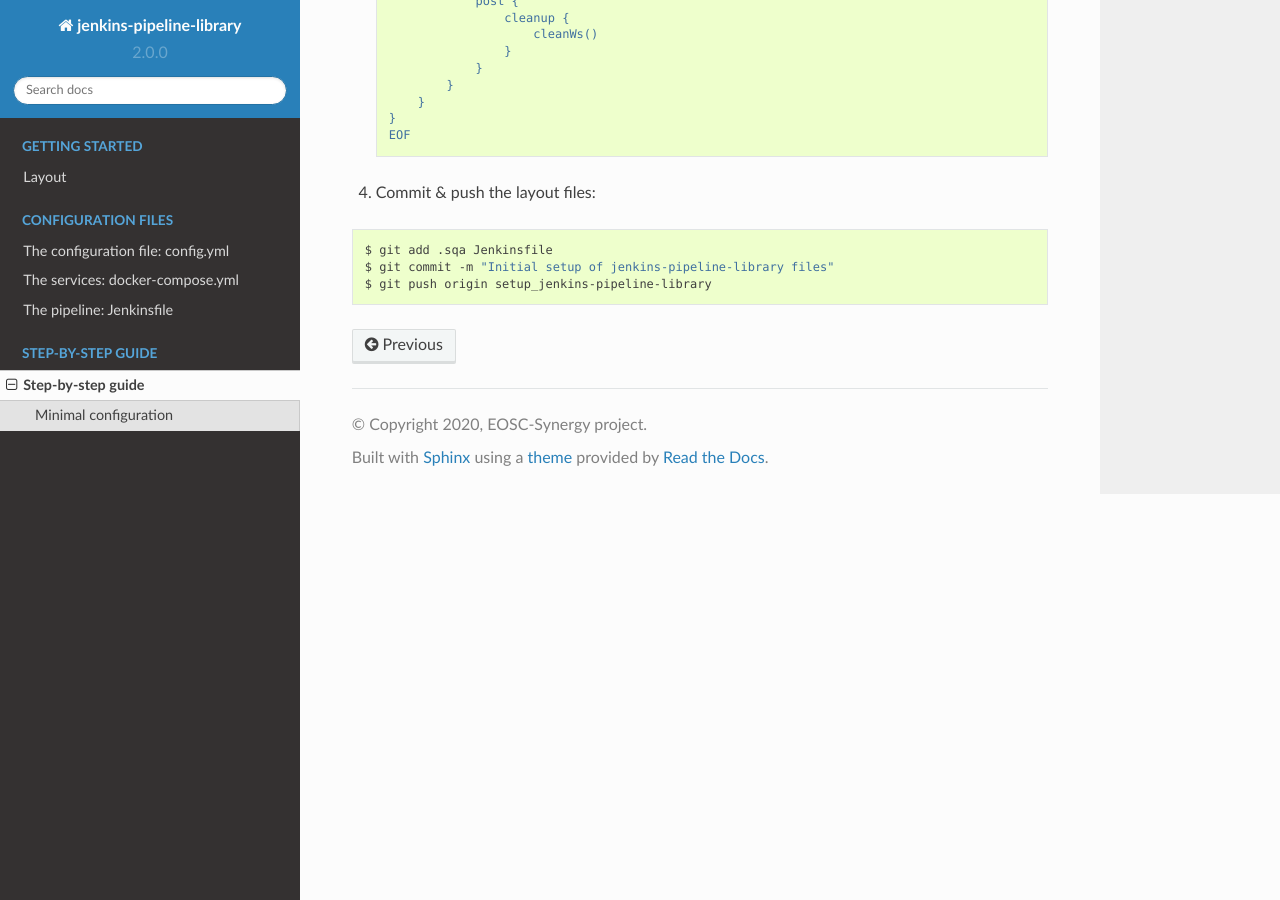
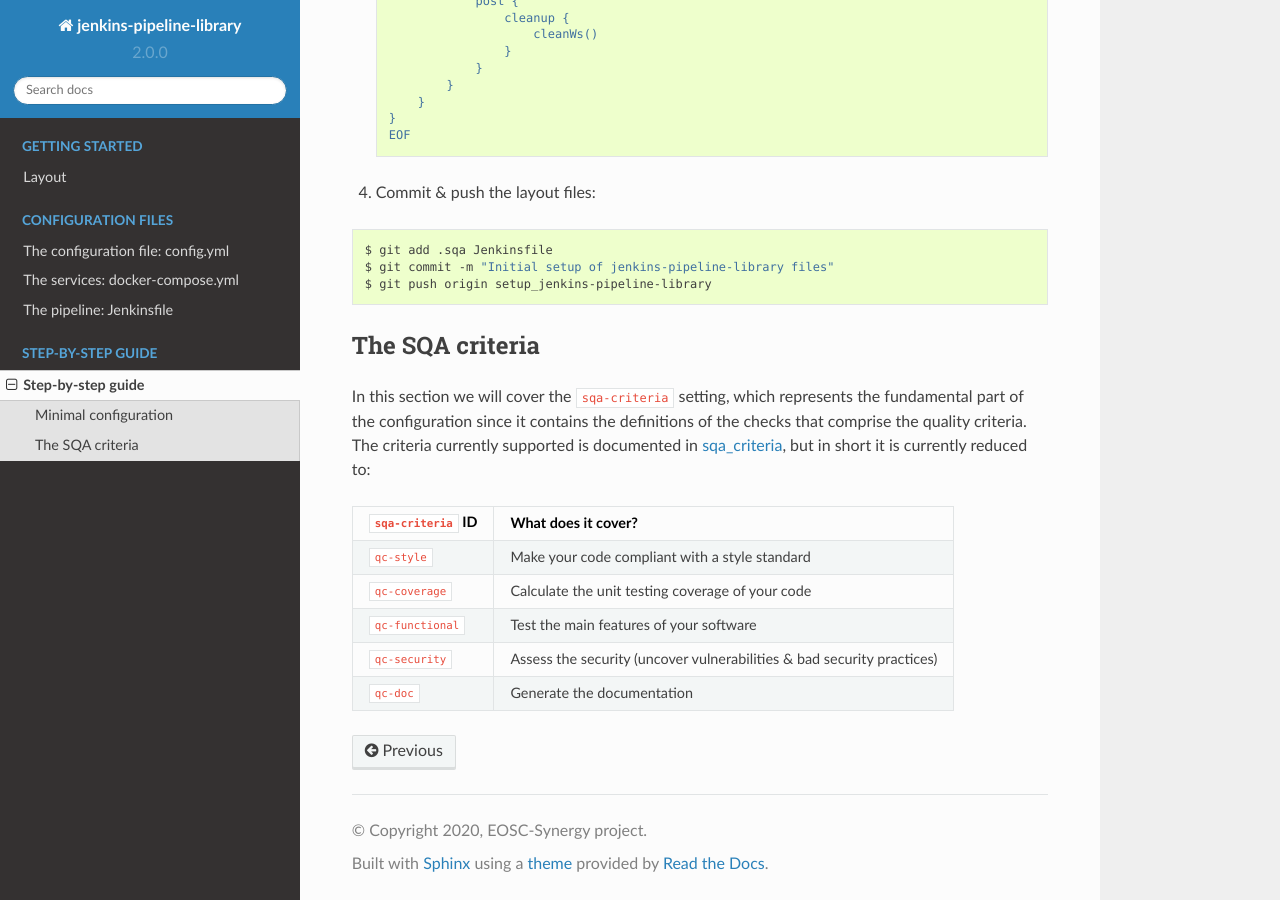
Before and after one commit to indigo-dc/jenkins-pipeline-library, a Sphinx documentation site: the page built from docs/user/step_by_step.rst, in a window 1280 px wide and 900 px high, scrolled down 2016 px. Built offline with Sphinx 7.4.7 and the Read the Docs theme 2.0.0, drawn with Linux system fonts in a browser that asks for light colours.

Commit message:
intro to sqa-criteria section

```diff
--- a/docs/user/step_by_step.rst
+++ b/docs/user/step_by_step.rst
@@ -130,3 +130,24 @@ required steps to set up the layout would imply the following steps:
     $ git add .sqa Jenkinsfile
     $ git commit -m "Initial setup of jenkins-pipeline-library files"
     $ git push origin setup_jenkins-pipeline-library
+
+The SQA criteria
+----------------
+In this section we will cover the ``sqa-criteria`` setting, which represents
+the fundamental part of the configuration since it contains the definitions of
+the checks that comprise the quality criteria. The criteria currently supported
+is documented in :ref:`sqa_criteria`, but in short it is currently reduced to:
+
++-----------------------------+------------------------------------------------------------------------+
+| ``sqa-criteria`` ID         | What does it cover?                                                    |
++=============================+========================================================================+
+| ``qc-style``                | Make your code compliant with a style standard                         |
++-----------------------------+------------------------------------------------------------------------+
+| ``qc-coverage``             | Calculate the unit testing coverage of your code                       |
++-----------------------------+------------------------------------------------------------------------+
+| ``qc-functional``           | Test the main features of your software                                |
++-----------------------------+------------------------------------------------------------------------+
+| ``qc-security``             | Assess the security (uncover vulnerabilities & bad security practices) |
++-----------------------------+------------------------------------------------------------------------+
+| ``qc-doc``                  | Generate the documentation                                             |
++-----------------------------+------------------------------------------------------------------------+
```
